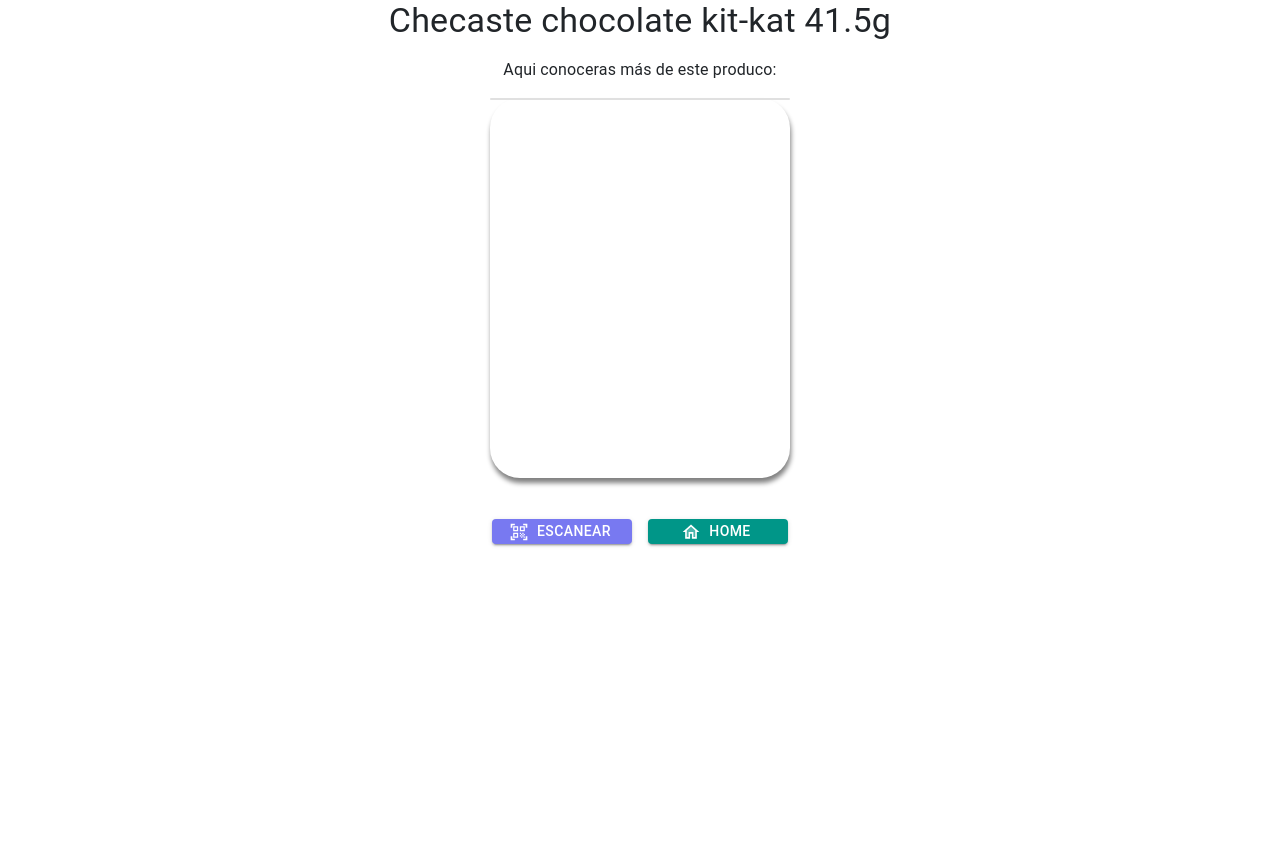
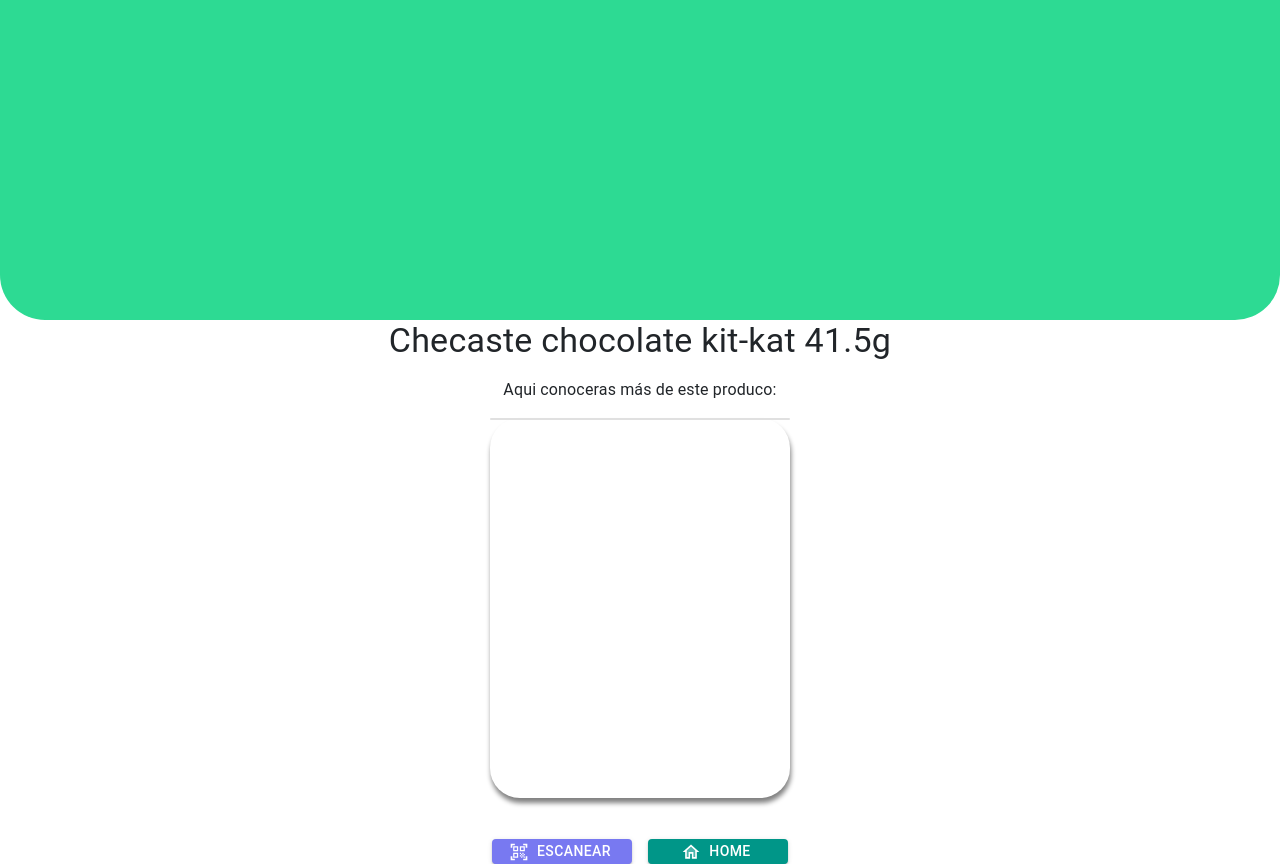
Before and after one commit to checalo-mx/front-end, a React (Create React App) app: page /productView in a window 1280 px wide. Before the commit the page ends 800 px from the top, so only its background shows below. Built offline with nearby package versions, Linux system fonts and the light colour scheme.

Commit message:
adding missing backgrounds

```diff
--- a/src/Pages/ProductView/ProductView.jsx
+++ b/src/Pages/ProductView/ProductView.jsx
@@ -6,6 +6,7 @@
 import QrCodeScannerOutlinedIcon from "@mui/icons-material/QrCodeScannerOutlined";
 import HomeTwoToneIcon from "@mui/icons-material/HomeTwoTone";
 import { makeStyles } from "@mui/styles";
+import Background from "../../Components/Backgrounds/Background";
 
 const useStyles = makeStyles({
     productViewButton: {
@@ -18,6 +19,7 @@
     const classes = useStyles();
     return (
         <div>
+            <Background/>
             <Grid container spacing={{ xs: 2 }} justifyContent="center">
                 <Grid item>
                     <Grid container spacing={{ xs: 2 }} justifyContent="center">
--- a/src/Pages/Signup/Signup.jsx
+++ b/src/Pages/Signup/Signup.jsx
@@ -1,6 +1,7 @@
 import { Grid } from "@mui/material";
 import React, { useEffect, useState } from "react";
 import { useNavigate } from 'react-router-dom';
+import Background from "../../Components/Backgrounds/Background";
 import BackButton from "../../Components/Buttons/BackButton";
 import PrimaryButton from "../../Components/Buttons/Primary/PrimaryButton";
 import CheckboxGroup from "../../Components/CheckboxGroup/CheckboxGroup";
@@ -95,8 +96,8 @@
 
     return (
         <div>
+            <Background/>
             <BackButton />
-
             <form onSubmit={handleSubmit}>
                 <Grid
                     container
```
